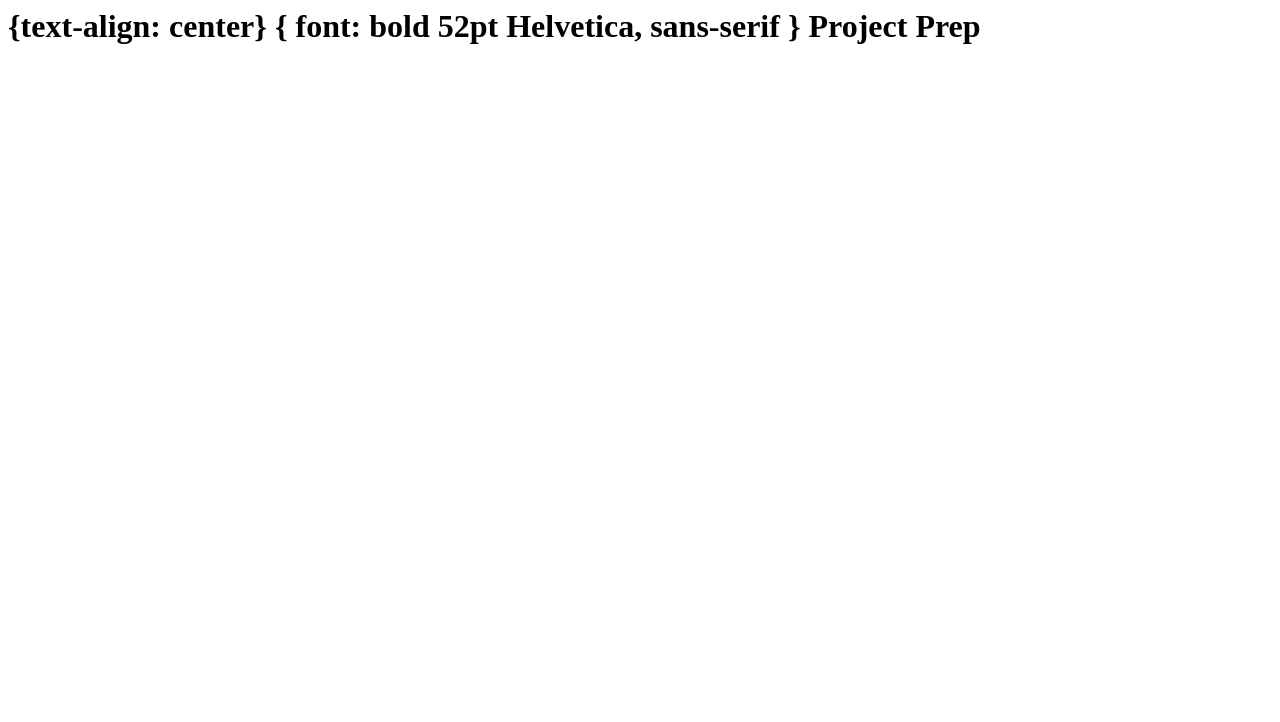
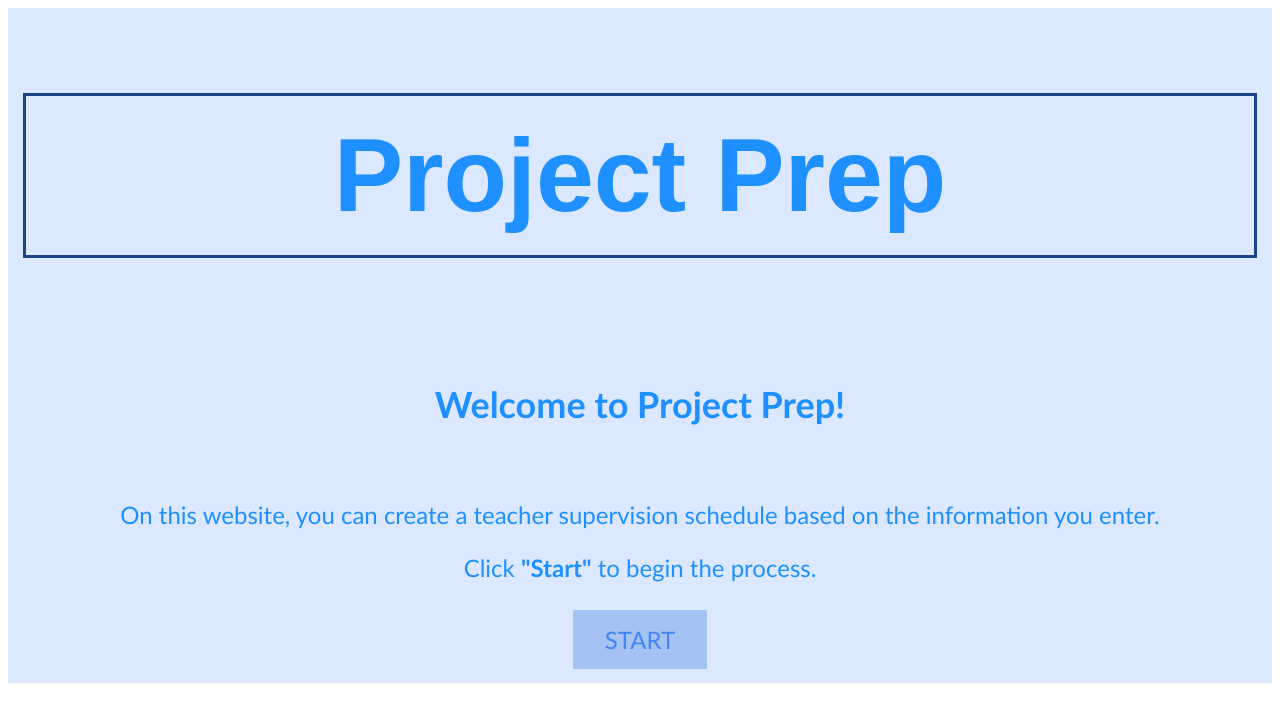
Before and after one commit to khadeeja2005/Project-Prep, a Django app: page /calendars/ in a window 1280 px wide. Shown: the top 722 px of the page. Run offline with Django 4.2, Linux system fonts and the light colour scheme.

Commit message:
added code to html title page

```diff
--- a/projectprepsite/calendars/templates/calendars/titlepage.html
+++ b/projectprepsite/calendars/templates/calendars/titlepage.html
@@ -1,5 +1,55 @@
-<h1>
-  {text-align: center}
-  { font: bold 52pt Helvetica, sans-serif }
-  Project Prep
-</h1>
+<style>
+  header {
+    background-color: #dce8ff;
+    padding: 15px;
+    text-align: center;
+    font-size: 52;
+    color: dodgerblue;
+    font-family: Arial, Helvetica, sans-serif;
+    font-weight: 900;
+  }
+
+  section {
+    background-color: #dce8ff;
+    padding: 10px;
+    text-align: center;
+    font-size: 24;
+    color: dodgerblue;
+    font-family:'Gill Sans', 'Gill Sans MT', Calibri, 'Trebuchet MS', sans-serif;
+  }
+  article {
+    background-color: #dce8ff;
+    padding: 10px;
+    text-align: center;
+    font-size: 24;
+    color: dodgerblue;
+    font-family:'Gill Sans', 'Gill Sans MT', Calibri, 'Trebuchet MS', sans-serif;
+  }
+  .button {
+    border: none;
+    color: #4285f4;
+    padding: 15px 32px;
+    text-align: center;
+    display: inline-block;
+    font-size: 24px;
+    margin: 4px 2px;
+    cursor: pointer;
+    font-family:'Gill Sans', 'Gill Sans MT', Calibri, 'Trebuchet MS', sans-serif;
+  }
+  .button {background-color: #a4c2f4ff;}
+</style>
+
+<header>
+  <h1 style="border: 3px solid #1c4587; padding: 20px;">
+    Project Prep
+  </h1>
+</header>
+
+<section>
+  <h2>Welcome to Project Prep!</h2>
+</section>
+<article>
+  <p>On this website, you can create a teacher supervision schedule based on the information you enter.</p>
+  <p>Click <b>"Start"</b> to begin the process.</p>
+  <button class="button button1" onclick="alert('Hello')">START</button>
+</article>
```
